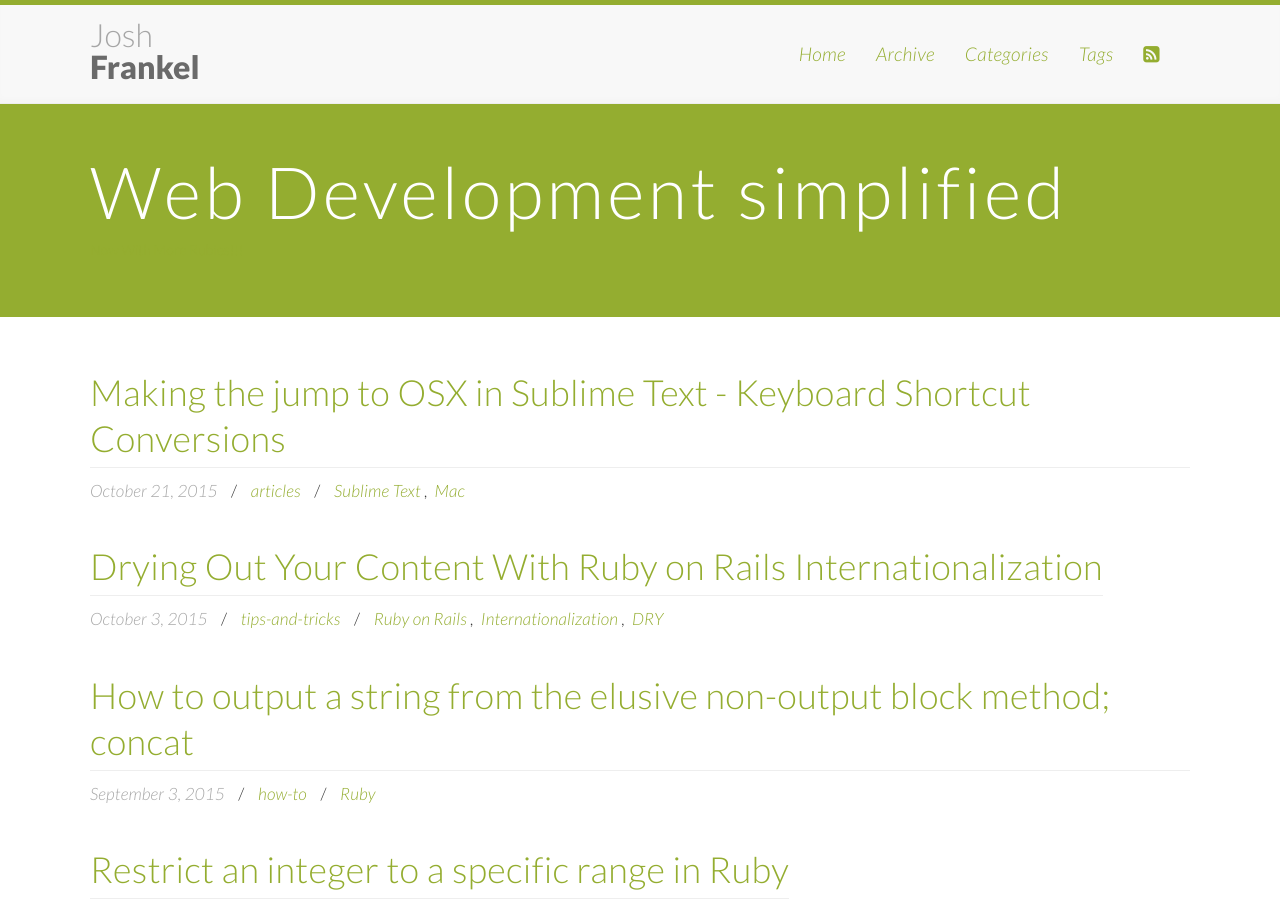
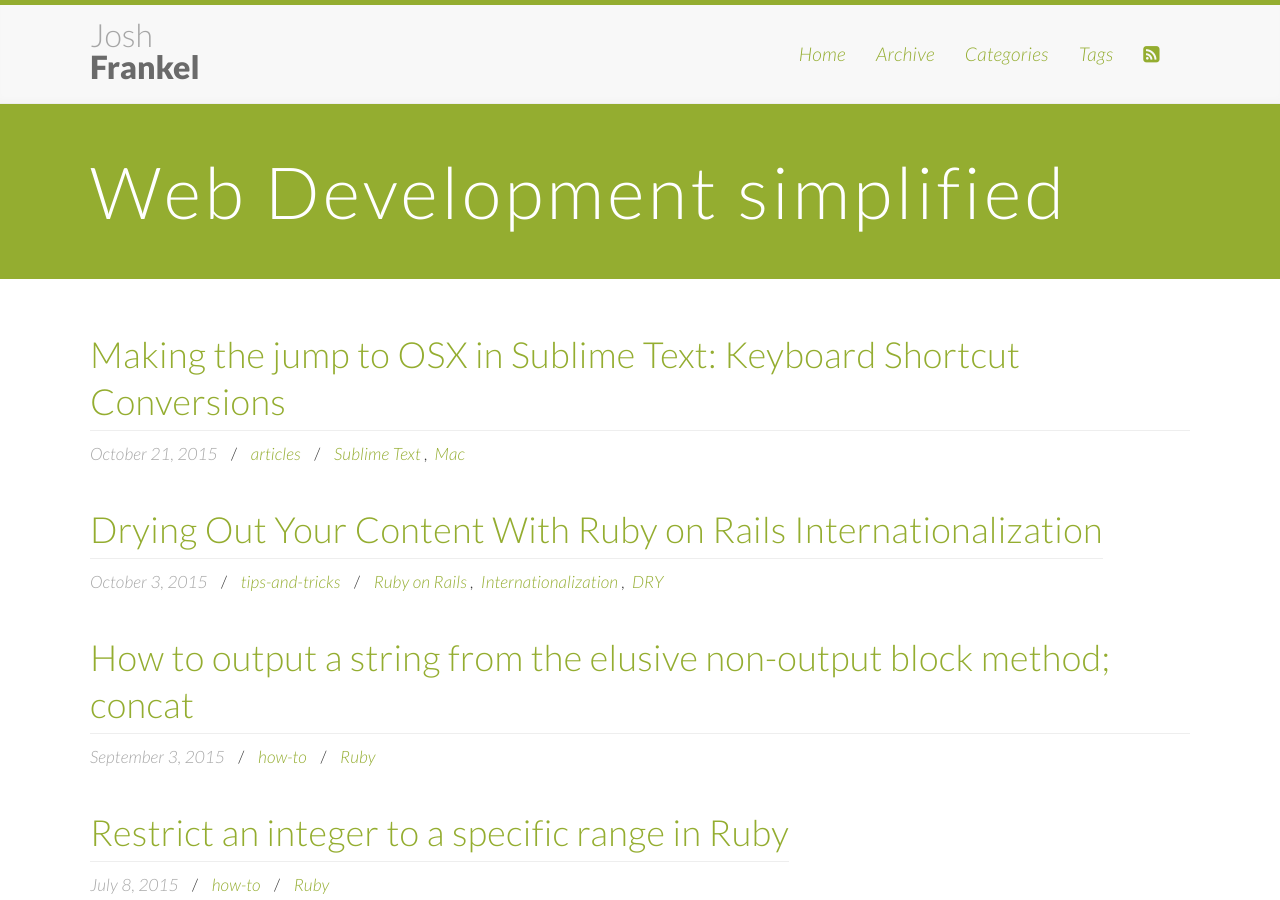
Before and after one commit to joshmfrankel/joshfrankel.me-blog-jekyll, a Jekyll site: the page built from index.html, in a window 1280 px wide and 900 px high. Built offline with Jekyll 4.4.1, drawn with Linux system fonts in a browser that asks for light colours; nearby versions of some CDN libraries; Markdown is read by kramdown in place of the engine named in the settings; the list of posts is cut into pages by our own code.

Commit message:
Fix index url bug, update title of mac post

```diff
--- a/_posts/2015/2015-10-20-making-the-jump-to-osx-in-sublime-text-keyboard-shortcut-conversions.html
+++ b/_posts/2015/2015-10-20-making-the-jump-to-osx-in-sublime-text-keyboard-shortcut-conversions.html
@@ -1,6 +1,6 @@
 ---
 layout: post
-title: "Making the jump to OSX in Sublime Text - Keyboard Shortcut Conversions"
+title: "Making the jump to OSX in Sublime Text: Keyboard Shortcut Conversions"
 date: 2015-10-20T22:19:31-04:00
 categories:
 - articles
--- a/index.html
+++ b/index.html
@@ -7,7 +7,7 @@
     <div class="jumbotron">
         <div class="container">
             <h1>{{ site.tagline }}</h1>
-            <h6><a href="#">Now With More Rubies!!!</a></h6>
+            <!-- <h6><a href="#">Now With More Rubies!!!</a></h6> -->
         </div>
     </div>
 
@@ -16,7 +16,7 @@
         <div class="post-listing">
             {% for post in paginator.posts %}
                 <div class="post-single">
-                    <h2><a href="{{ site.url }}{{ post.url }}">{{ post.title }}</a></h2>
+                    <h2><a href="{{ site.url }}{{ post.url }}/">{{ post.title }}</a></h2>
                     <div class="meta">
                         <p>
                             <time class="meta-date" datetime="{{ post.date | date: '%Y-%m-%d' }}">{{ post.date | date: "%B %-d, %Y" }}</time>
```
